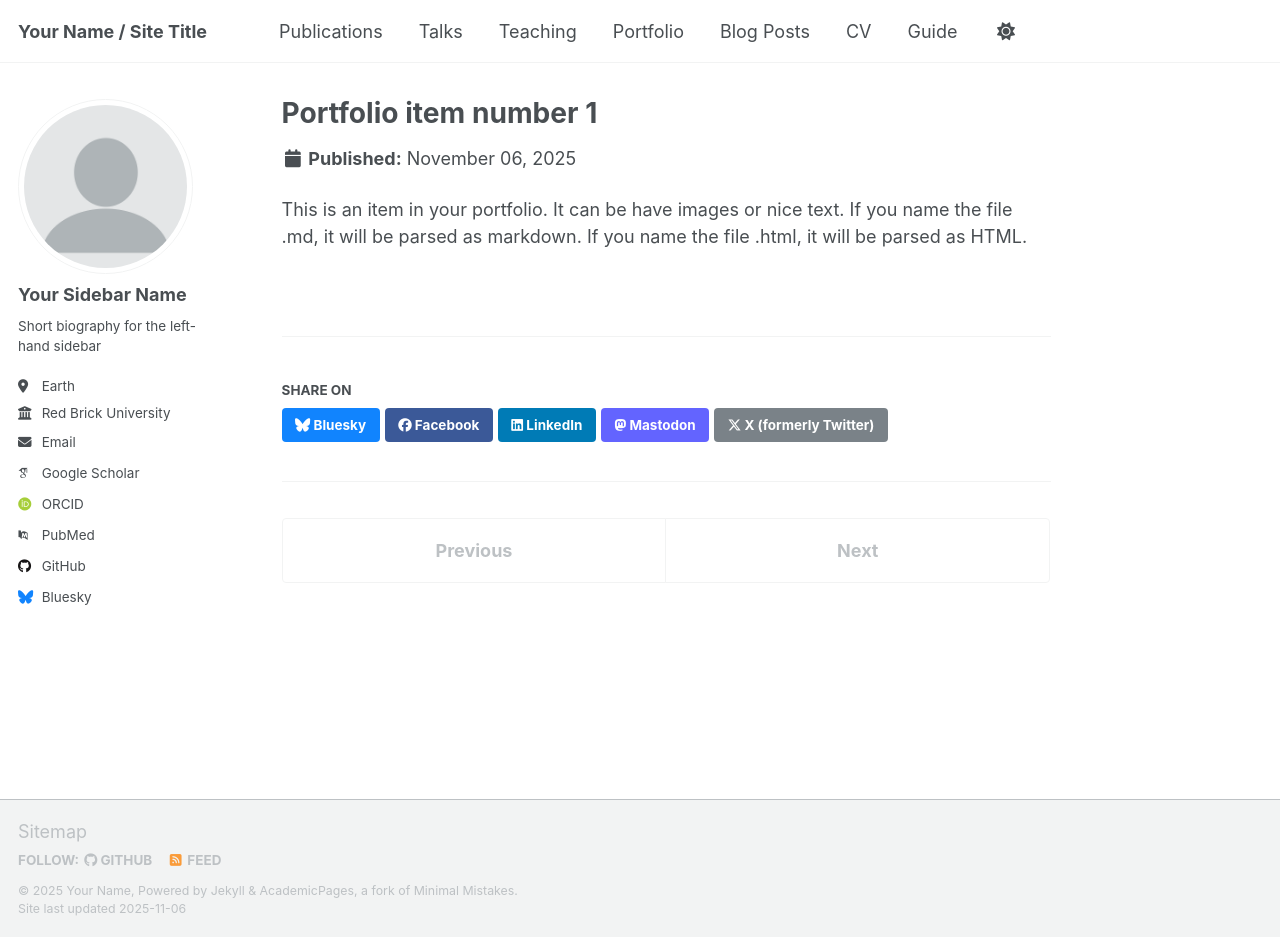
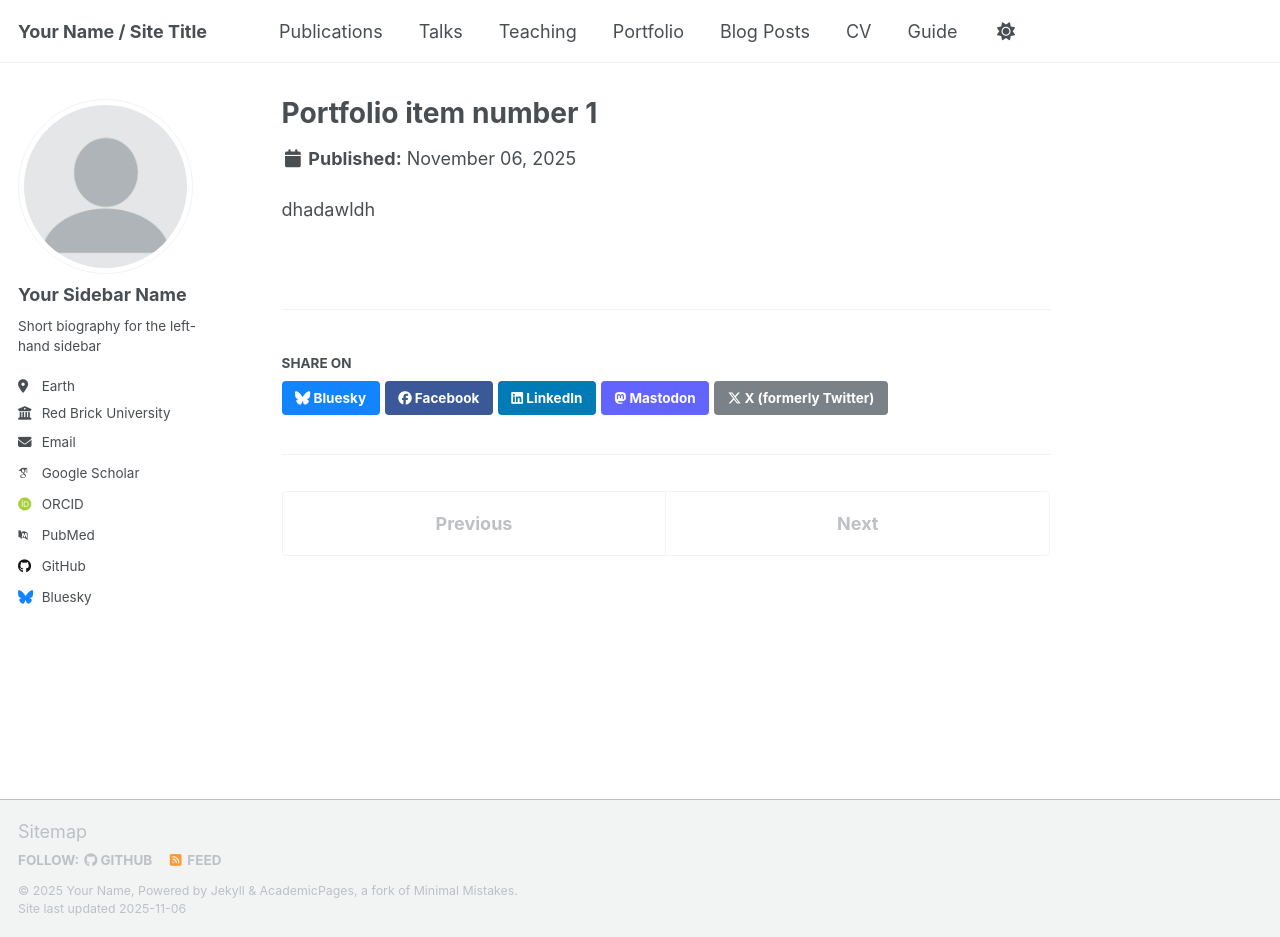
Before and after one commit to suannaige/suannaige.github.io, a Jekyll site: the page built from _portfolio/portfolio-1.md, in a window 1280 px wide and 937 px high. Built offline with Jekyll 4.4.1, drawn with Linux system fonts in a browser that asks for light colours; some web fonts are replaced; a script that is not in the unit is left out.

Commit message:
修改了portfolio

```diff
--- a/_portfolio/portfolio-1.md
+++ b/_portfolio/portfolio-1.md
@@ -4,4 +4,4 @@ excerpt: "Short description of portfolio item number 1<br/><img src='/images/500
 collection: portfolio
 ---
 
-This is an item in your portfolio. It can be have images or nice text. If you name the file .md, it will be parsed as markdown. If you name the file .html, it will be parsed as HTML.
+dhadawldh
```
